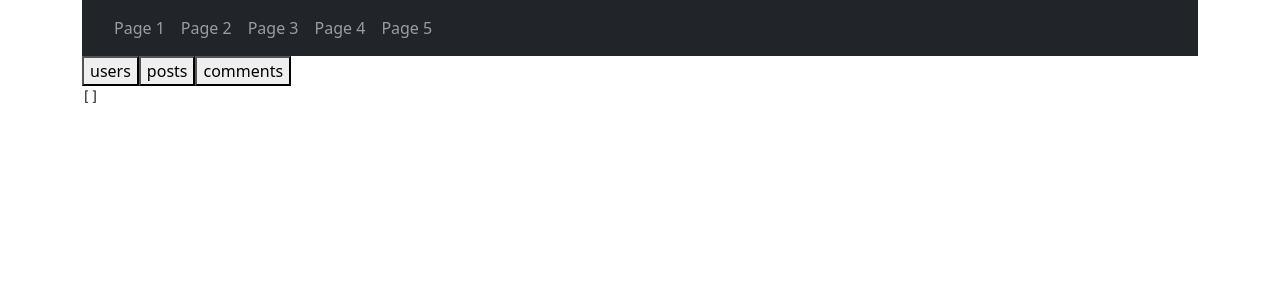
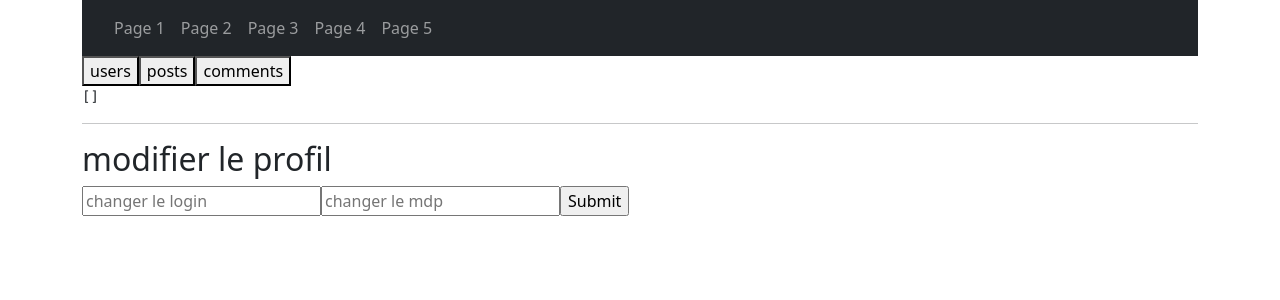
Before and after one commit to webdevproformation/react-h3-mars-22, a React (Create React App) app in the folder jour2-tp/: page /page/5 in a window 1280 px wide. Shown: the top 300 px of the page. Built offline with nearby package versions, Linux system fonts and the light colour scheme.

Commit message:
correction

```diff
--- a/jour2-tp/src/composants/Page5.jsx
+++ b/jour2-tp/src/composants/Page5.jsx
@@ -1,4 +1,5 @@
-import {useReducer} from "react"
+import { useState , useReducer , useContext } from "react"
+import { UserContext } from "../contexts/userContext"
 
 const initialState = {
     data : [] ,
@@ -24,7 +25,7 @@ function reducer (state , action){
 export function Page5 (){
 
     const [state , dispatch] = useReducer(  reducer , initialState )
-
+    const {dispatch : dispatchContext} = useContext(UserContext);
     function getData(ressource){
         fetch(`https://jsonplaceholder.typicode.com/${ressource}/1`)
         .then(reponse => reponse.json())
@@ -34,6 +35,20 @@ export function Page5 (){
         })
     }
 
+    const [form, setForm] = useState({login : "", mdp : ""})
+
+    const onChange= (e) =>{
+        const {name , value}= e.target ;
+        setForm(prevForm =>{
+            return  {...prevForm , [name]: value}
+        } )
+    }
+
+    const onSubmit = (e) => {
+        e.preventDefault();
+        console.log(form);
+        dispatchContext({ type : "UPDATE_PROFIL" , payload : form })
+    }
 
     return <>
         <button onClick={() => getData("users")}>users</button>
@@ -44,6 +59,12 @@ export function Page5 (){
                         <pre>{JSON.stringify(state.data , null , " ")}</pre>
                         <p>{state.erreur}</p>
                     </>}
-
+        <hr />
+        <h2>modifier le profil</h2>
+        <form onSubmit={onSubmit}>
+            <input type="text" value={form.login} onChange={onChange} placeholder="changer le login" name="login"/>
+            <input type="text" value={form.mdp} onChange={ onChange } placeholder="changer le mdp" name="mdp"/>
+            <input type="submit" />
+        </form>
     </>
 }
--- a/jour2-tp/src/contexts/userContext.jsx
+++ b/jour2-tp/src/contexts/userContext.jsx
@@ -2,7 +2,16 @@ import { createContext } from "react";
 import { useReducer } from "react"
 
 function userReducer(state, action){
-    return state ;
+    switch(action.type){
+        case "UPDATE_PROFIL" :
+            return {...state ,
+                    login : action.payload.login ,
+                    password : action.payload.mdp
+            }
+        default :
+            return state ;
+    }
+
 }
 export const UserContext = createContext()
 // composant pour récupérer les informations
```
Also changed, not shown: 1 other file (tests, documents, lock files or other folders).
